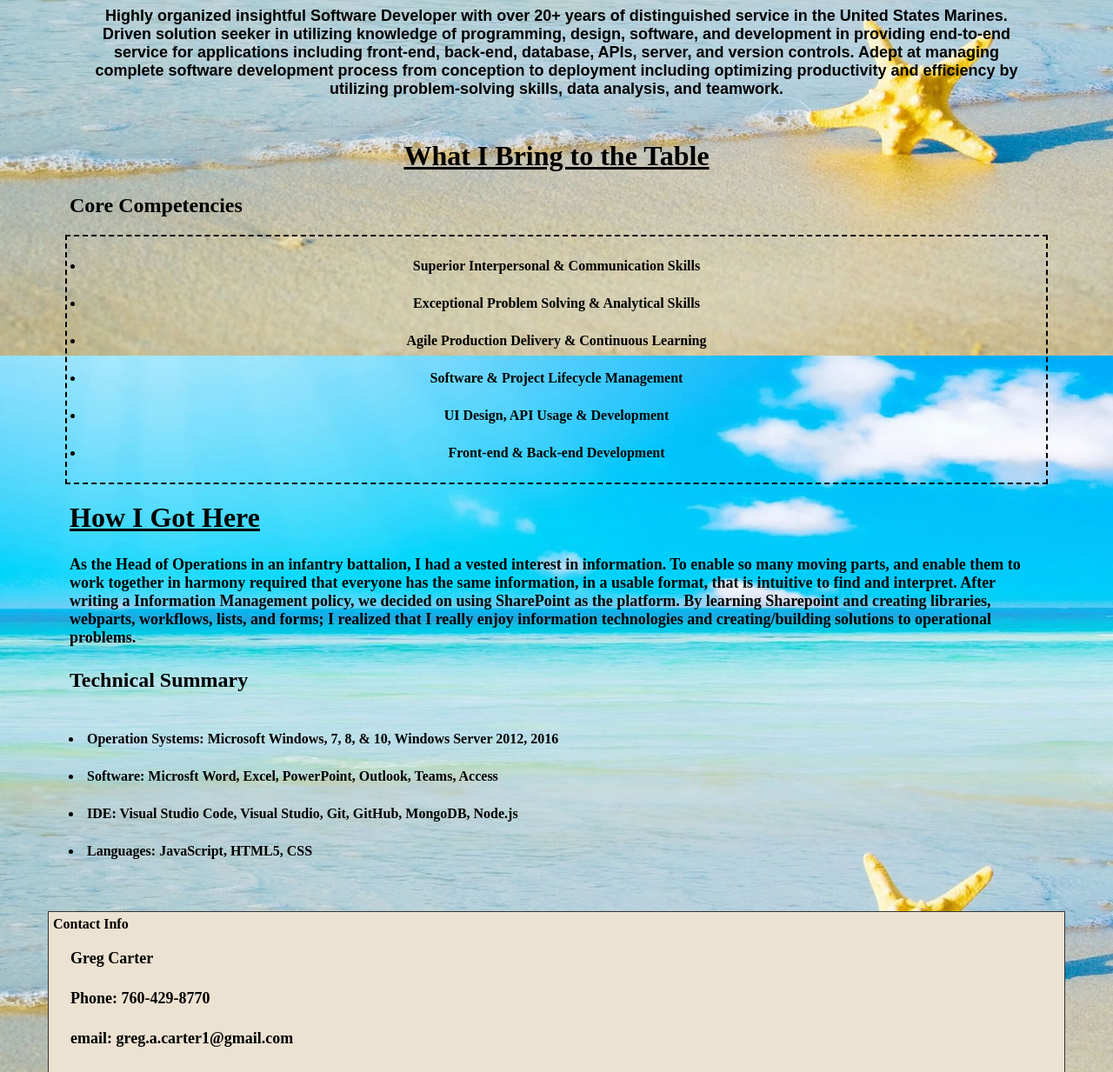
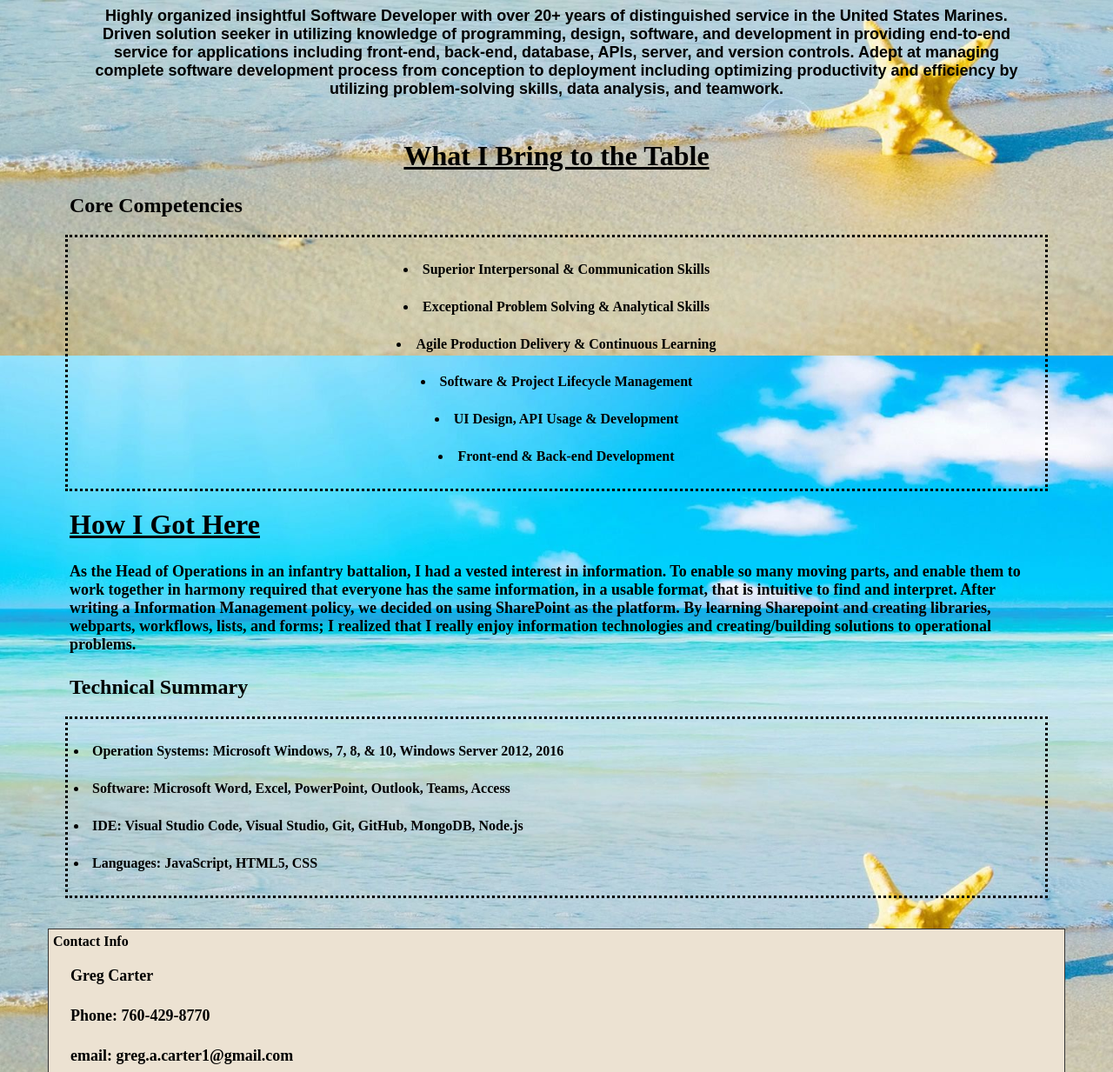
Before and after one commit to GregCarter1/savvy-homework, a website: page week4/index.html in a window 1280 px wide. Shown: the part 566-1799 px from the top of the page at 87% size. Drawn offline with Linux system fonts and the light colour scheme.

Commit message:
style li with css

```diff
--- a/week4/index.html
+++ b/week4/index.html
@@ -40,7 +40,7 @@
     <h2>Technical Summary</h2>
       <ul id = "standOut">
         <li>Operation Systems: Microsoft Windows, 7, 8, & 10, Windows Server 2012, 2016</li>
-        <li>Software: Microsft Word, Excel, PowerPoint, Outlook, Teams, Access</li>
+        <li>Software: Microsoft Word, Excel, PowerPoint, Outlook, Teams, Access</li>
         <li>IDE: Visual Studio Code, Visual Studio, Git, GitHub, MongoDB, Node.js</li>
         <li>Languages: JavaScript, HTML5, CSS</li>
       </ul>
@@ -50,7 +50,7 @@
   <p>Phone: 760-429-8770</p>
   <p>email: greg.a.carter1@gmail.com</p>
   <p>Linkedin:
-    <a href="www.linkedin.com/in/gregoryacarter">Greg Carter LinkedIn</a>
+    <a href="https://www.linkedin.com/in/gregoryacarter">Greg Carter LinkedIn</a>
   </p>
   <p>
     GitHub
--- a/week4/style.css
+++ b/week4/style.css
@@ -16,6 +16,9 @@ h1 {
 }
 ul {
   font-weight: 600;
+  padding: .5em;
+  display: center;
+  border-style: dotted;
 }
 p {
   font-size: large;
@@ -35,11 +38,17 @@ p {
   text-align: center;
 }
 #list {
-  border: 2px dashed black;
+  /* border: 2px dashed black; */
   text-align: center;
+  font-weight: 600;
+  padding: .5em;
+  display: center;
+  border-style: dotted;
+  list-style-position: inside;
 }
+
 footer {
-  size: 0cm;
+  border-style:inset;
   background-color: rgb(236, 226, 210);
   font-weight: bold;
   text-align-last: auto;
```
Lines whose indentation alone changed are shown as unchanged.
